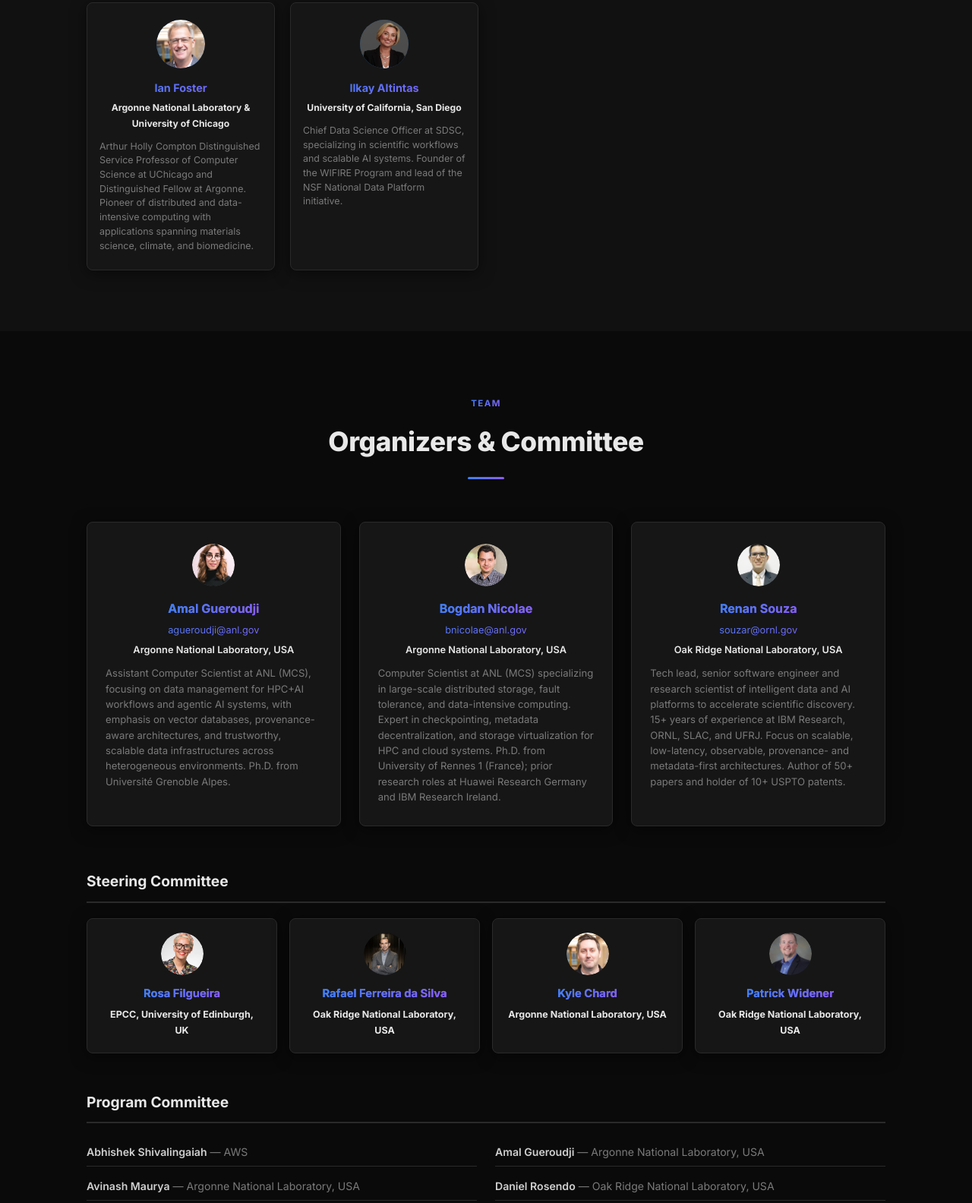
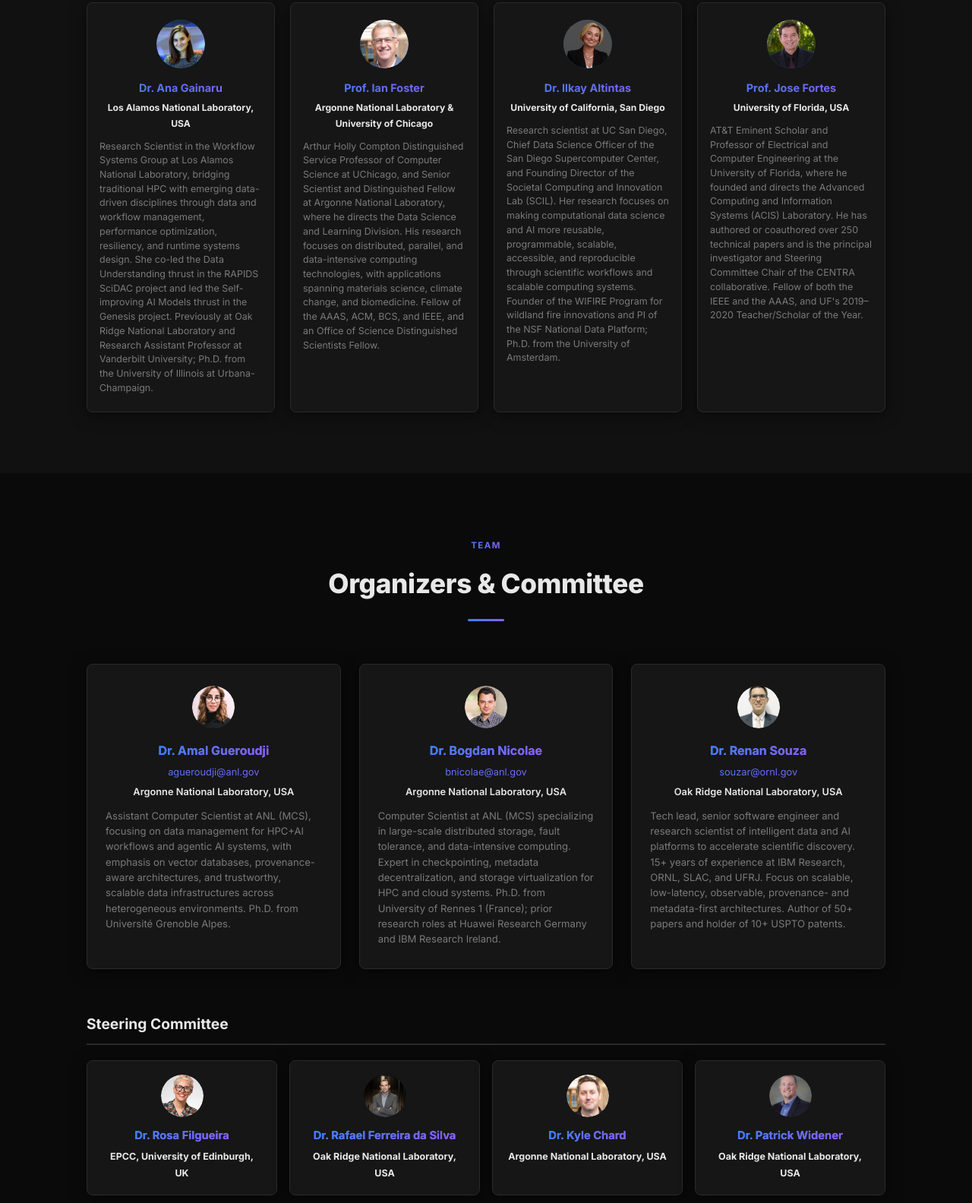
Before and after one commit to agent4sc/agent4sc.github.io, a plain HTML site: page index.html in a window 1280 px wide. Shown: the part 6179-7763 px from the top of the page at 76% size. Drawn offline with Linux system fonts and the light colour scheme.

Commit message:
added Ana and Jose

```diff
--- a/index.html
+++ b/index.html
@@ -332,16 +332,16 @@
             <td class="time-cell">11:00 – 11:05</td>
             <td>
               <span class="type-badge badge-lightning">Lightning</span>
-              <div class="session-title"><strong>Keeping the Agent Out of the Hot Loop: A Deterministic Control Plane for DFT Workflows Across HPC Centers</strong></div>
-              <div class="session-authors">Daniel Speckhard, Lucas Pinede, Sagar Pal, Ali Ramlaoui, Hannah Bull, Cory Hargus, Victor Schmidt, Alexandre Duval</div>
+              <div class="session-title"><strong>System Software Patterns for Agentic Scientific Codes in 2025</strong></div>
+              <div class="session-authors">Robert Underwood, Bogdan Nicolae, Franck Cappello, Thorsten Hellert, Alex Hexemer, Amarjit Singh, Kento Sato, Yadu Nand Babuji, Ian Foster, Alok Kamatar, Kyle Chard</div>
             </td>
           </tr>
           <tr>
             <td class="time-cell">11:05 – 11:10</td>
             <td>
               <span class="type-badge badge-lightning">Lightning</span>
-              <div class="session-title"><strong>QUANTA: Quantum Network AgenTic Arena</strong></div>
-              <div class="session-authors">Pablo Cesar Bedolla Ortiz, Joaquin Chung, Ian Foster, Rajkumar Kettimuthu</div>
+              <div class="session-title"><strong>Keeping the Agent Out of the Hot Loop: A Deterministic Control Plane for DFT Workflows Across HPC Centers</strong></div>
+              <div class="session-authors">Daniel Speckhard, Lucas Pinede, Sagar Pal, Ali Ramlaoui, Hannah Bull, Cory Hargus, Victor Schmidt, Alexandre Duval</div>
             </td>
           </tr>
           <tr>
@@ -356,8 +356,8 @@
             <td class="time-cell">11:15 – 11:20</td>
             <td>
               <span class="type-badge badge-lightning">Lightning</span>
-              <div class="session-title"><strong>System Software Patterns for Agentic Scientific Codes in 2025</strong></div>
-              <div class="session-authors">Robert Underwood, Bogdan Nicolae, Franck Cappello, Thorsten Hellert, Alex Hexemer, Amarjit Singh, Kento Sato, Yadu Nand Babuji, Ian Foster, Alok Kamatar, Kyle Chard</div>
+              <div class="session-title"><strong>QUANTA: Quantum Network AgenTic Arena</strong></div>
+              <div class="session-authors">Pablo Cesar Bedolla Ortiz, Joaquin Chung, Ian Foster, Rajkumar Kettimuthu</div>
             </td>
           </tr>
           <tr>
@@ -389,29 +389,41 @@
         <div class="divider"></div>
       </div>
       <div class="panelists-grid">
+        <a class="panelist-card" href="https://ana-gainaru.com/" target="_blank" rel="noopener" style="text-decoration:none;color:inherit">
+          <div class="panelist-avatar"><img src="assets/img/panelists/ana-gainaru.png" alt="Ana Gainaru"></div>
+          <h4>Dr. Ana Gainaru</h4>
+          <div class="org">Los Alamos National Laboratory, USA</div>
+          <p class="panelist-bio">Research Scientist in the Workflow Systems Group at Los Alamos National Laboratory, bridging traditional HPC with emerging data-driven disciplines through data and workflow management, performance optimization, resiliency, and runtime systems design. She co-led the Data Understanding thrust in the RAPIDS SciDAC project and led the Self-improving AI Models thrust in the Genesis project. Previously at Oak Ridge National Laboratory and Research Assistant Professor at Vanderbilt University; Ph.D. from the University of Illinois at Urbana-Champaign.</p>
+        </a>
         <a class="panelist-card" href="https://computerscience.uchicago.edu/people/ian-foster/" target="_blank" rel="noopener" style="text-decoration:none;color:inherit">
           <div class="panelist-avatar"><img src="assets/img/panelists/ian-foster.jpeg" alt="Ian Foster"></div>
-          <h4>Ian Foster</h4>
+          <h4>Prof. Ian Foster</h4>
           <div class="org">Argonne National Laboratory &amp; University of Chicago</div>
-          <p class="panelist-bio">Arthur Holly Compton Distinguished Service Professor of Computer Science at UChicago and Distinguished Fellow at Argonne. Pioneer of distributed and data-intensive computing with applications spanning materials science, climate, and biomedicine.</p>
+          <p class="panelist-bio">Arthur Holly Compton Distinguished Service Professor of Computer Science at UChicago, and Senior Scientist and Distinguished Fellow at Argonne National Laboratory, where he directs the Data Science and Learning Division. His research focuses on distributed, parallel, and data-intensive computing technologies, with applications spanning materials science, climate change, and biomedicine. Fellow of the AAAS, ACM, BCS, and IEEE, and an Office of Science Distinguished Scientists Fellow.</p>
         </a>
         <a class="panelist-card" href="https://scil.ucsd.edu/ilkay" target="_blank" rel="noopener" style="text-decoration:none;color:inherit">
           <div class="panelist-avatar"><img src="assets/img/panelists/ilkay-altintas.png" alt="Ilkay Altintas"></div>
-          <h4>Ilkay Altintas</h4>
+          <h4>Dr. Ilkay Altintas</h4>
           <div class="org">University of California, San Diego</div>
-          <p class="panelist-bio">Chief Data Science Officer at SDSC, specializing in scientific workflows and scalable AI systems. Founder of the WIFIRE Program and lead of the NSF National Data Platform initiative.</p>
+          <p class="panelist-bio">Research scientist at UC San Diego, Chief Data Science Officer of the San Diego Supercomputer Center, and Founding Director of the Societal Computing and Innovation Lab (SCIL). Her research focuses on making computational data science and AI more reusable, programmable, scalable, accessible, and reproducible through scientific workflows and scalable computing systems. Founder of the WIFIRE Program for wildland fire innovations and PI of the NSF National Data Platform; Ph.D. from the University of Amsterdam.</p>
         </a>
+        <a class="panelist-card" href="https://www.acis.ufl.edu/people/fortes/" target="_blank" rel="noopener" style="text-decoration:none;color:inherit">
+          <div class="panelist-avatar"><img src="assets/img/panelists/jose-fortes.jpg" alt="Jose Fortes" style="object-position: center 15%;"></div>
+          <h4>Prof. Jose Fortes</h4>
+          <div class="org">University of Florida, USA</div>
+          <p class="panelist-bio">AT&amp;T Eminent Scholar and Professor of Electrical and Computer Engineering at the University of Florida, where he founded and directs the Advanced Computing and Information Systems (ACIS) Laboratory. He has authored or coauthored over 250 technical papers and is the principal investigator and Steering Committee Chair of the CENTRA collaborative. Fellow of both the IEEE and the AAAS, and UF's 2019–2020 Teacher/Scholar of the Year.</p>
+        </a>
+        <!-- <a class="panelist-card" href="https://www.epcc.ed.ac.uk/about-us/our-team/dr-rosa-filgueira" target="_blank" rel="noopener" style="text-decoration:none;color:inherit">
+          <div class="panelist-avatar"><img src="assets/img/steering/rosa-filgueira.png" alt="Rosa Filgueira"></div>
+          <h4>Dr. Rosa Filgueira</h4>
+          <div class="org">EPCC, University of Edinburgh, UK</div>
+          <p class="panelist-bio">Chancellor's Fellow at EPCC, University of Edinburgh. Specializes in intelligent adaptive systems for data-intensive computing, helping domain experts leverage complex computational tools across diverse HPC and cloud environments.</p>
+        </a> -->
         <!-- <a class="panelist-card" href="https://webapps.unitn.it/du/en/Persona/PER0228723/Curriculum" target="_blank" rel="noopener" style="text-decoration:none;color:inherit">
           <div class="panelist-avatar"><img src="assets/img/panelists/sandro-fiore.jpg" alt="Sandro Fiore"></div>
-          <h4>Sandro Fiore</h4>
+          <h4>Prof. Sandro Fiore</h4>
           <div class="org">University of Trento, Italy</div>
           <p class="panelist-bio">Associate Professor at the University of Trento, specializing in data science, scientific data management, and AI in distributed, cloud, and parallel computing environments.</p>
-        </a> -->
-        <!-- <a class="panelist-card" href="https://www.epcc.ed.ac.uk/about-us/our-team/dr-rosa-filgueira" target="_blank" rel="noopener" style="text-decoration:none;color:inherit">
-          <div class="panelist-avatar"><img src="assets/img/steering/rosa-filgueira.png" alt="Rosa Filgueira"></div>
-          <h4>Rosa Filgueira</h4>
-          <div class="org">EPCC, University of Edinburgh, UK</div>
-          <p class="panelist-bio">Chancellor's Fellow at EPCC, University of Edinburgh. Specializes in intelligent adaptive systems for data-intensive computing, helping domain experts leverage complex computational tools across diverse HPC and cloud environments.</p>
         </a> -->
       </div>
     </div>
@@ -430,7 +442,7 @@
       <div class="people-grid" style="grid-template-columns: repeat(3, 1fr); max-width: 1100px; margin: 0 auto 56px;">
         <div class="person-card">
           <div class="person-avatar"><img src="assets/img/organizers/amal-gueroudji.jpeg" alt="Amal Gueroudji"></div>
-          <h4><a href="https://www.anl.gov/profile/amal-gueroudji" target="_blank" rel="noopener">Amal Gueroudji</a></h4>
+          <h4><a href="https://www.anl.gov/profile/amal-gueroudji" target="_blank" rel="noopener">Dr. Amal Gueroudji</a></h4>
           <a class="email" href="mailto:agueroudji@anl.gov">agueroudji@anl.gov</a>
           <div class="affiliation">Argonne National Laboratory, USA</div>
           <p>
@@ -439,7 +451,7 @@
         </div>
         <div class="person-card">
           <div class="person-avatar"><img src="assets/img/organizers/bogdan-nicolae.jpg" alt="Bogdan Nicolae" onerror="this.parentElement.innerHTML='BN'"></div>
-          <h4><a href="https://www.anl.gov/profile/bogdan-nicolae" target="_blank" rel="noopener">Bogdan Nicolae</a></h4>
+          <h4><a href="https://www.anl.gov/profile/bogdan-nicolae" target="_blank" rel="noopener">Dr. Bogdan Nicolae</a></h4>
           <a class="email" href="mailto:bnicolae@anl.gov">bnicolae@anl.gov</a>
           <div class="affiliation">Argonne National Laboratory, USA</div>
           <p>
@@ -448,7 +460,7 @@
         </div>
         <div class="person-card">
           <div class="person-avatar"><img src="assets/img/organizers/renan-souza.jpg" alt="Renan Souza" style="object-position: center 20%;"></div>
-          <h4><a href="https://renansouza.org/" target="_blank" rel="noopener">Renan Souza</a></h4>
+          <h4><a href="https://renansouza.org/" target="_blank" rel="noopener">Dr. Renan Souza</a></h4>
           <a class="email" href="mailto:souzar@ornl.gov">souzar@ornl.gov</a>
           <div class="affiliation">Oak Ridge National Laboratory, USA</div>
           <p>
@@ -462,22 +474,22 @@
       <div class="steering-grid">
         <div class="steering-card">
           <div class="steering-avatar"><img src="assets/img/steering/rosa-filgueira.png" alt="Rosa Filgueira"></div>
-          <h4><a href="https://www.epcc.ed.ac.uk/about-us/our-team/dr-rosa-filgueira" target="_blank" rel="noopener">Rosa Filgueira</a></h4>
+          <h4><a href="https://www.epcc.ed.ac.uk/about-us/our-team/dr-rosa-filgueira" target="_blank" rel="noopener">Dr. Rosa Filgueira</a></h4>
           <div class="affil">EPCC, University of Edinburgh, UK</div>
         </div>
         <div class="steering-card">
           <div class="steering-avatar"><img src="assets/img/steering/rafael-da-silva.jpg" alt="Rafael Ferreira da Silva"></div>
-          <h4><a href="https://rafaelsilva.com/" target="_blank" rel="noopener">Rafael Ferreira da Silva</a></h4>
+          <h4><a href="https://rafaelsilva.com/" target="_blank" rel="noopener">Dr. Rafael Ferreira da Silva</a></h4>
           <div class="affil">Oak Ridge National Laboratory, USA</div>
         </div>
         <div class="steering-card">
           <div class="steering-avatar"><img src="assets/img/steering/kyle-chard.jpeg" alt="Kyle Chard"></div>
-          <h4><a href="https://kylechard.com/" target="_blank" rel="noopener">Kyle Chard</a></h4>
+          <h4><a href="https://kylechard.com/" target="_blank" rel="noopener">Dr. Kyle Chard</a></h4>
           <div class="affil">Argonne National Laboratory, USA</div>
         </div>
         <div class="steering-card">
           <div class="steering-avatar"><img src="assets/img/steering/patrick-widener.jpg" alt="Patrick Widener"></div>
-          <h4><a href="https://www.ornl.gov/staff-profile/patrick-m-widener" target="_blank" rel="noopener">Patrick Widener</a></h4>
+          <h4><a href="https://www.ornl.gov/staff-profile/patrick-m-widener" target="_blank" rel="noopener">Dr. Patrick Widener</a></h4>
           <div class="affil">Oak Ridge National Laboratory, USA</div>
         </div>
       </div>
@@ -485,7 +497,7 @@
       <!-- Program Committee -->
       <h3 class="subsection-title">Program Committee</h3>
       <div class="pc-grid">
-        <div class="pc-item"><strong>Abhishek Shivalingaiah</strong> — AWS</div>
+        <div class="pc-item"><strong>Abhishek Shivalingaiah</strong> — Amazon Web Services (AWS), USA</div>
         <div class="pc-item"><strong>Amal Gueroudji</strong> — Argonne National Laboratory, USA</div>
         <div class="pc-item"><strong>Avinash Maurya</strong> — Argonne National Laboratory, USA</div>
         <div class="pc-item"><strong>Daniel Rosendo</strong> — Oak Ridge National Laboratory, USA</div>
```
Also changed, not shown: assets/img/panelists/ana-gainaru.png (added), assets/img/panelists/jose-fortes.jpg (added), assets/img/panelists/sandro-fiore.jpg (deleted), 1 other file.
